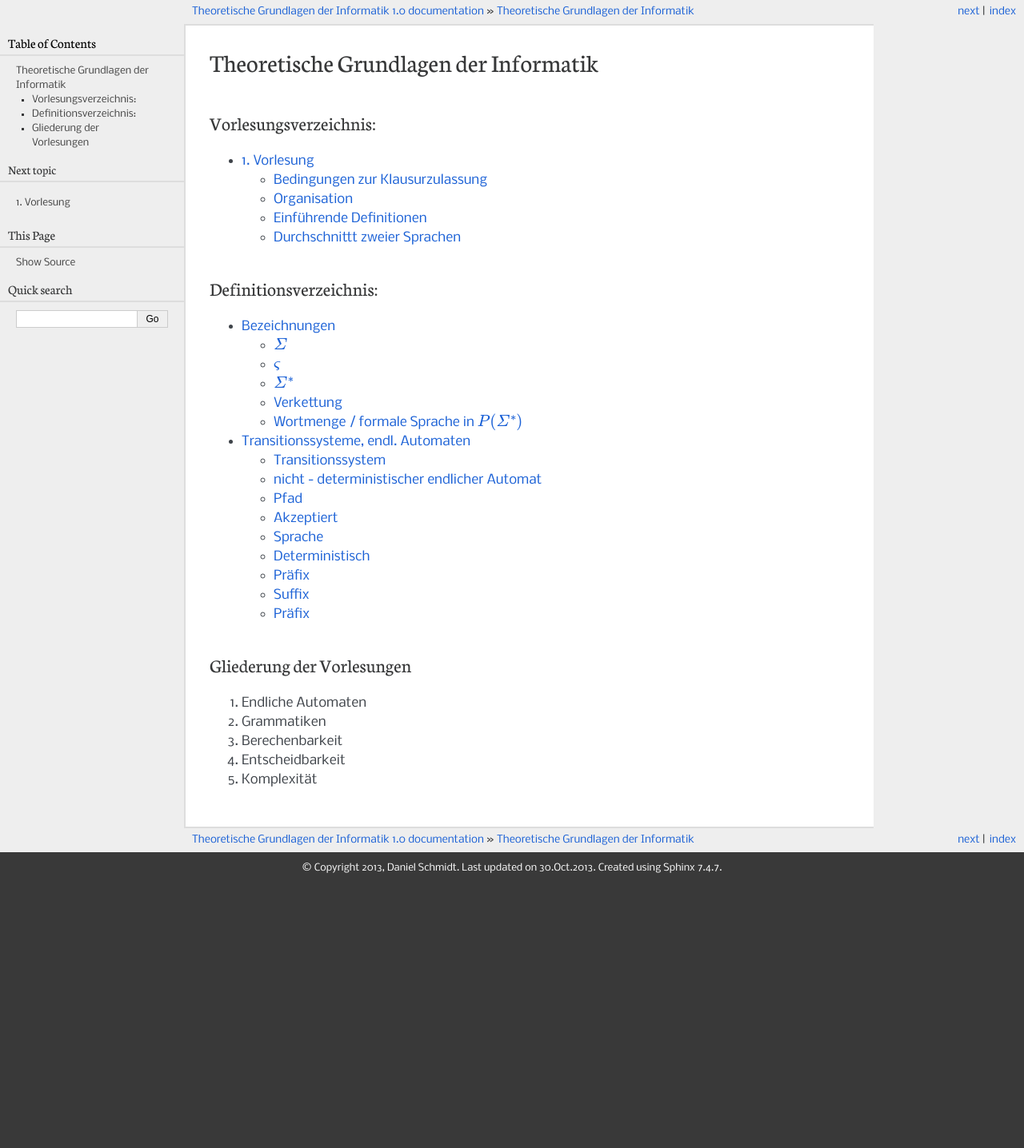
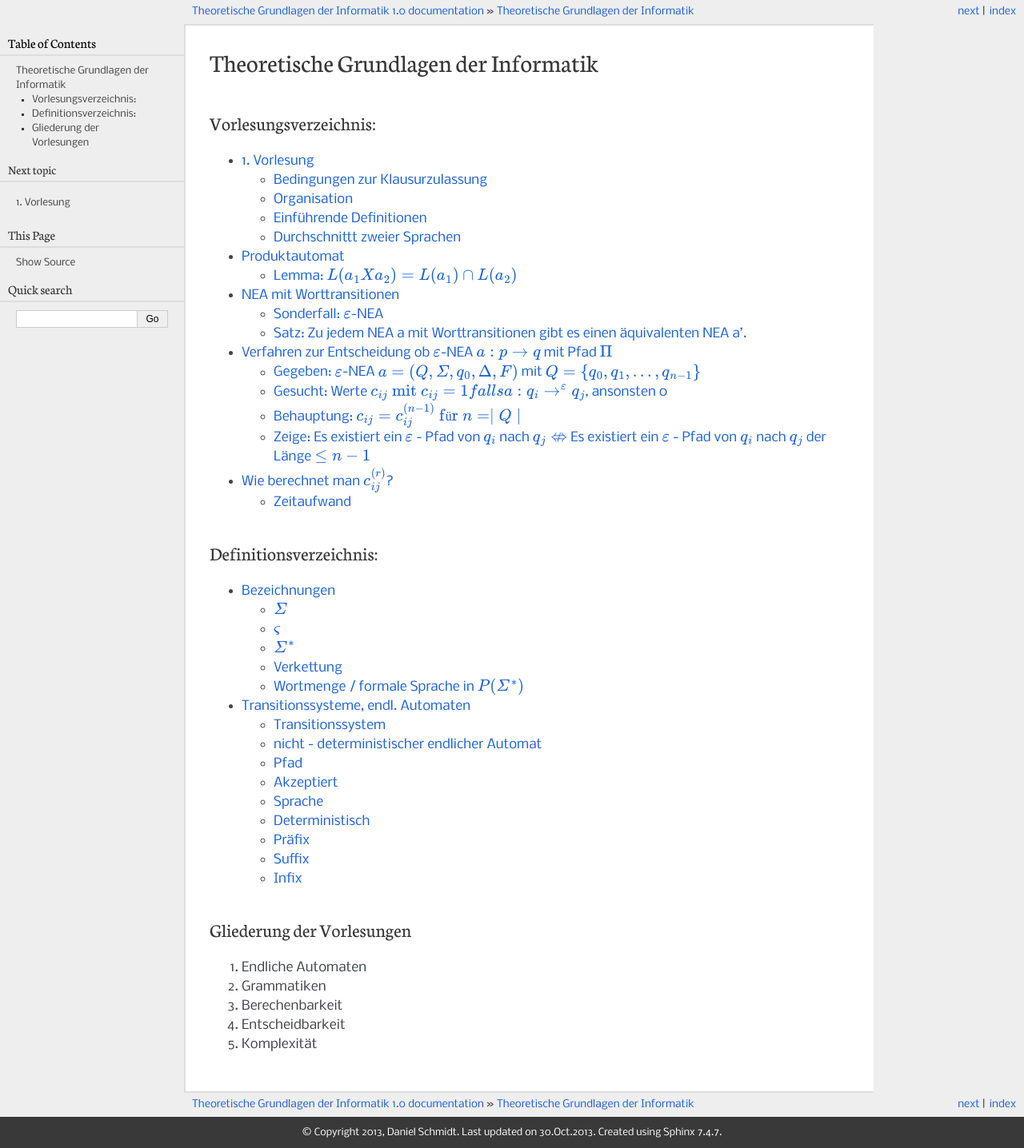
Before and after one commit to DanielMSchmidt/tgi, a Sphinx documentation site: the page built from source/index.rst, in a window 1280 px wide. Shown: the whole page at 80% size. Built offline with Sphinx 7.4.7, drawn with Linux system fonts in a browser that asks for light colours; before the commit the page ends 1105 px from its top, so only the background shows below that.

Commit message:
2. Vorlesung

```diff
--- a/source/definitionen/endliche_automaten.rst
+++ b/source/definitionen/endliche_automaten.rst
@@ -132,7 +132,7 @@ Sei :math:`u,w \in \varSigma^*`, so heißt u Suffix von w, wenn
   \exists v \in \varSigma^*: w = vu
 
 
-Präfix
+Infix
 -------
 
 Sei :math:`u,w \in \varSigma^*`, so heißt u Infix von w, wenn
--- a/source/index.rst
+++ b/source/index.rst
@@ -1,3 +1,6 @@
+.. todo:: Alle Funktionsdefinitionen die einzeilig sind (ansonsten) als mehrzeilige umschreiben
+
+
 Theoretische Grundlagen der Informatik
 ======================================
 
@@ -7,6 +10,7 @@ Vorlesungsverzeichnis:
    :maxdepth: 3
 
    vorlesungen/1
+   vorlesungen/2
 
 Definitionsverzeichnis:
 -----------------------
--- /dev/null
+++ b/source/vorlesungen/2.rst
@@ -0,0 +1,138 @@
+Produktautomat
+==============
+
+Gegeben seien zwei NEA's :math:`a_i = (Q_i, \varSigma, q_i, \Delta_i, F_i) \text{ für } i = 1,2`, so ist der Produktautomat :math:`a_1 X a_2` gegeben durch:
+
+.. math::
+  &(Q_1 X Q_2, \varSigma, (q_1, q_2), \Delta, F) \text{ mit } \\
+  &((p,r), a, (p', r')) \in \Delta \Longleftrightarrow (p,a,p') \in \Delta_1 \text{ und } (r,a,r') \in \Delta_2 \\
+  &F = F_1 X F_2
+
+Lemma: :math:`L(a_1 X a_2) = L(a_1) \cap L(a_2)`
+------------------------------------------------
+
+.. math::
+  &w = a_1 ... a_n \in L(a_1 X a_2) \\
+  &\Longleftrightarrow^{\text{Definition Akzeptierbarkeit}} \exists \text{ Pfad } (p_0, r_0) a_1 (p_1, r_1) a_2 ...... \text{ mit } \\
+  &(p_0, r_0) = (q_1, q_2), ((p_i, r_i), a_{i+1}, (p_{i+1}, r_{i+1})) \in \Delta \text{ und } (p_n, r_n) \in F \\
+  &\Longleftrightarrow^{\text{Def } \Delta, F} \exists \text{ Pfad } p_0 a_1 p_1 ... a_n p_n \text{ mit } p_0 = q_1, (p_i, q_{i + 1}, p_{i + 1}) \in \Delta_1, p_n \in F_1 \\
+  &\text{ und } \exists \text{ Pfad } p_0 a_1 p_1 ... a_n p_n \text{ mit } r_0 = q_2, (p_i, q_{i + 1}, p_{i + 1}) \in \Delta_2, p_n \in F_2 \\
+  &\Longleftrightarrow^{\text{Definition Akzeptierbarkeit}} w \in L(a_1) \text{ und } w \in L(a_2) \\
+  &\Longleftrightarrow w \in L(a_1) \cap L(a_2)
+
+NEA mit Worttransitionen
+========================
+
+Ein NEA mit Worttransitionen hat die Form :math:`a  = (Q^{\text{endl.}}, \varSigma^{\text{endl.}}, q_0, \Delta, F)` mit :math:`\Delta \subset Q \times \varSigma^* \times Q` endlich.
+
+Sonderfall: :math:`\varepsilon`-NEA
+---------------------------------
+
+:math:`\varepsilon`-NEA mit :math:`\Delta \subset Q \times (\varSigma \cup \{ \varsigma \}) \times Q`
+
+Satz: Zu jedem NEA a mit Worttransitionen gibt es einen äquivalenten NEA a'.
+-----------------------------------------------------------------------------
+
+.. image:: http://i.imgur.com/32sLBKI.jpg
+    :width: 1000
+
+**Lemma 1:** Zu jedem NEA a mit Worttransitionen gibt es einen :math:`\varepsilon`-NEA a' mit L(a) = L(a').
+
+
+**Beweis:** ersetze jede Transition :math:`(p, a_1,...,a_n, q)` in a mit :math:`n \ge 2` durch Transitionen :math:`(p, a_1, q_1), (p, a_2, q_2),...., (p, a_n, q_n)` mit jeweils neuen Zuständen :math:`q_1,...,q_{n - 1}`.
+
+
+
+**Lemma 2:** Zu jedem :math:`\varepsilon`-NEA a gibt es einen äquivalenten NEA a'
+
+
+**Beweis:** Sei :math:`a = (Q, \varSigma, q_0, \Delta, F)` ein :math:`\varepsilon`-NEA. O.B.d.A gibt es keine Transitionen nach q_0. Wir definieren :math:`a' = (Q, \varSigma, q_0, \Delta', F')` mit
+
+.. math::
+  &(p,a,q) \in \Delta' \Longleftrightarrow \exists \text{ ein Pfad } \Pi \text{ durch a von p nach q mit Beschriftung } p(\Pi) = a \\
+  &F' =  F \cup \{ q_0 \} \text{ falls } a: q_0 \rightarrow^\varepsilon F, \text{ ansonsten F}
+
+**Behauptung: L(a) = L(a')**
+
+"<": a akzeptiert w. Sei :math:`p_0 a_1 p_1 ... a_n p_n` Pfad von :math:`q_0` durch :math:`\varepsilon`-NEA a nach F mit Beschriftung w. Seien :math:`a_{i_1},...,a_{i_n}` die :math:`a_i \neq \varepsilon` (mit :math:`i_1 < i_2 < ... < i_n`) :math:`\Longrightarrow w = a_{i_1}, ..., a_{i_n}`
+
+Fall 1: :math:`w = 0 \Longrightarrow w = \varepsilon \Longrightarrow a: q_0 \rightarrow^\varepsilon F \Longrightarrow q_0 \in F'` und a' akzeptiert :math:`\varepsilon`.
+
+Fall 2: :math:`w > 0` Dann ist die folgende Folge ein Pfad durch a': :math:`p_0 a_{i_1} p_{i_1} a_{i_2} p_{i_2}, ...., p_{i_{n - 1}} a_{i_n} p_{i_n}`
+Dazu zeige
+
+.. math::
+  &(p_0, a_{i_1}, p_{i_1}) \in \Delta' \\
+  &(p_{i_1}, a_{i_2}, p_{i_2}) \in \Delta' \\
+  &...\\
+  &(p_{i_{n - 1}}, a_{i_n}, p_{i_n}) \in \Delta' \\
+
+:math:`\Longrightarrow w \in L(a')`
+
+">" ist analog zu zeigen.
+
+.. image:: http://i.imgur.com/b3IzJhg.jpg
+    :width: 1000
+
+.. math::
+  (q_0, a, q_1) \in \Delta' \Longleftrightarrow \exists \text{ Pfad } \Pi = q_0 \varepsilon q_1 a q_1, \beta(\Pi) = a
+
+
+Verfahren zur Entscheidung ob :math:`\varepsilon`-NEA :math:`a: p \rightarrow q` mit Pfad :math:`\Pi`
+=====================================================================================================
+
+Hierzu reicht ein Verfahren zur Entscheidung, ob :math:`a: p \rightarrow^\varepsilon p'` bzw :math:`a: q \rightarrow^\varepsilon q'` für :math:`p', q' \in Q` durch :math:`\varepsilon` - Pfade.
+
+Gegeben: :math:`\varepsilon`-NEA :math:`a = (Q, \varSigma, q_0, \Delta, F)` mit :math:`Q = \{ q_0, q_1,..., q_{n - 1} \}`
+-------------------------------------------------------------------------------------------------------------------------
+
+Definiere :math:`\varepsilon_{ij} = 1 falls (q_i, \varepsilon, q_j) \in \Delta` oder i = j, ansonsten 0
+
+
+
+Gesucht: Werte :math:`c_{ij} \text{ mit } c_{ij} = 1 falls a: q_i \rightarrow^\varepsilon q_j`, ansonsten 0
+------------------------------------------------------------------------------------------------------------
+
+Dazu berechne rekursiv
+
+.. math::
+  c_{ij}^{(r)} = 1 falls \exists \text{ Pfad von } q_i \text{ nach } q_j \text{ der Länge } \le r
+
+Behauptung: :math:`c_{ij} = c_{ij}^{(n - 1)} \text{ für } n = \mid Q \mid`
+--------------------------------------------------------------------------
+
+
+Zeige: Es existiert ein :math:`\varepsilon` - Pfad von :math:`q_i` nach :math:`q_j \nLeftrightarrow` Es existiert ein :math:`\varepsilon` - Pfad von :math:`q_i` nach :math:`q_j` der Länge :math:`\le n - 1`
+--------------------------------------------------------------------------------------------------------------------------------------------
+
+<= ist trivial
+
+=>: Es sei :math:`\Pi` ein :math:`\varepsilon` - Pfad von :math:`q_i` nach :math:`q_j` minimaler Länge
+Zeige: Länge von :math:`\Pi` ist :math:`\le n - 1`
+
+Annahme: :math:`\Pi = q_i = p_0 \varsigma p_1 \varsigma ... \varsigma p_m = q_j \wedge m \ge n`
+
+=> Es gibt eine Zustandswiederholung :math:`p_k = p_{k'}` mit :math:`k \subset k'`
+
+=> Es gibt einen kürzeren :math:`\varepsilon` - Pfad von :math:`q_i` nach :math:`q_j`, was ein Wiederspruch zur Minimalität ist.
+
+
+Wie berechnet man :math:`c_{ij}^{(r)}`?
+========================================
+
+.. math::
+  &c_{ij}^{(0)} = 1 \text{ falls } i = j, \text{ ansonsten } 0 \\
+  &c_{ij}^{(r + 1)} = c_{ij}^{(r)} \vee \bigvee_{k = 0}^{n - 1}(c_{ik}^{(r)} \wedge \varsigma_{kj})
+
+
+Das heißt es gibt einen Pfad von :math:`q_i` nach :math:`q_j` der Länge :math:`\le r + 1`, wenn es einen Pfad der Länge :math:`\le r` gibt **oder** es gibt einen Zwischenknoten :math:`q_k` und einen Pfad der Länge :math:`\le r` von :math:`q_i` nach :math:`q_j` und eine :math:`\varepsilon` - Transition :math:`(q_k, \varepsilon, q_j) \in \Delta`
+
+
+.. image:: http://i.imgur.com/i7rDRdm.jpg
+    :width: 400
+
+
+Zeitaufwand
+-----------
+
+O(n^4), reduzierbar auf 0(n^3)
```
